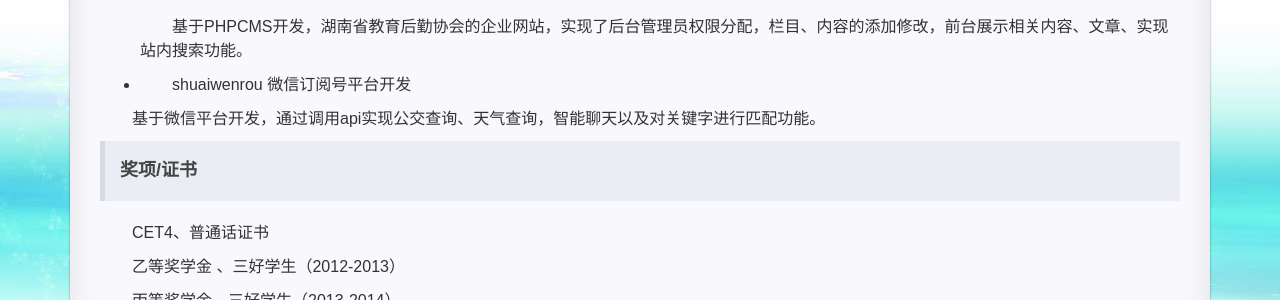
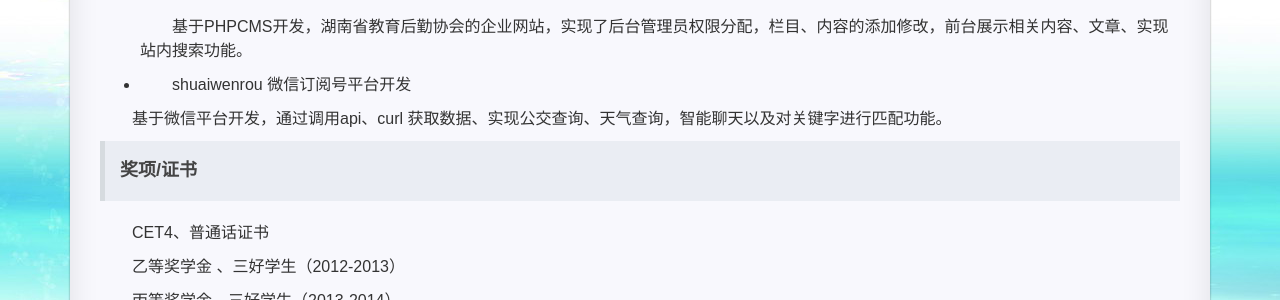
Before and after one commit to hexing-w/hexing-w.github.io, a Jekyll site: the page built from pages/2about.md, in a window 1280 px wide. Shown: the part 1625-1925 px from the top of the page. Built offline with Jekyll 4.4.1, drawn with Linux system fonts in a browser that asks for light colours; nearby versions of some CDN libraries; comment, search, counter and statistics services are not loaded; a style sheet for code colours, icons or effects is not loaded.

Commit message:
Update 2about.md

```diff
--- a/pages/2about.md
+++ b/pages/2about.md
@@ -79,7 +79,7 @@ icon: glyphicon-heart
 
 * shuaiwenrou 微信订阅号平台开发
 
-基于微信平台开发，通过调用api实现公交查询、天气查询，智能聊天以及对关键字进行匹配功能。
+基于微信平台开发，通过调用api、curl 获取数据、实现公交查询、天气查询，智能聊天以及对关键字进行匹配功能。
 
 
 
```
